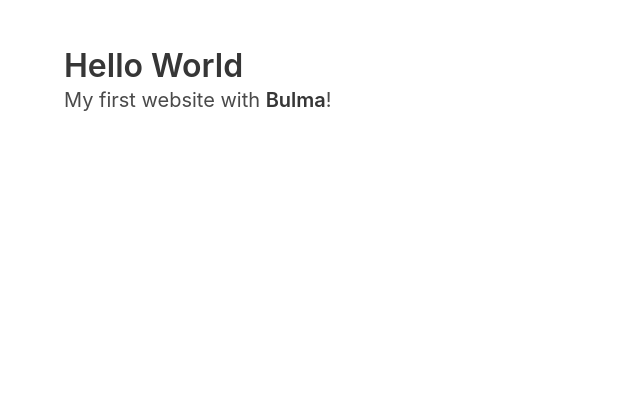
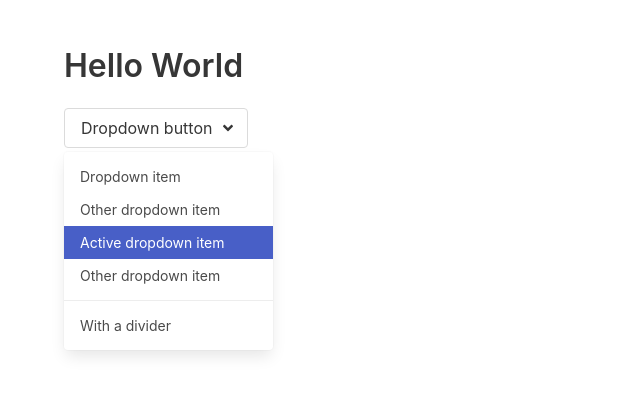
Before and after one commit to Ushinji/dropdonws_ui, a website: page js/index.html in a window 1280 px wide. Shown: the whole page, without its empty margins (0-640 px from the left). Drawn offline with nearby package versions, Linux system fonts and the light colour scheme.

Commit message:
DropwdownのHTML実装

```diff
--- a/js/index.html
+++ b/js/index.html
@@ -10,7 +10,36 @@
     <section class="section">
       <div class="container">
         <h1 class="title">Hello World</h1>
-        <p class="subtitle">My first website with <strong>Bulma</strong>!</p>
+        <div class="dropdown is-active">
+          <div class="dropdown-trigger">
+            <button class="button" aria-haspopup="true" aria-controls="dropdown-menu">
+              <span>Dropdown button</span>
+              <span class="icon is-small">
+                <i class="fas fa-angle-down" aria-hidden="true"></i>
+              </span>
+            </button>
+          </div>
+          <div class="dropdown-menu" id="dropdown-menu" role="menu">
+            <div class="dropdown-content">
+              <a href="#" class="dropdown-item">
+                Dropdown item
+              </a>
+              <a class="dropdown-item">
+                Other dropdown item
+              </a>
+              <a href="#" class="dropdown-item is-active">
+                Active dropdown item
+              </a>
+              <a href="#" class="dropdown-item">
+                Other dropdown item
+              </a>
+              <hr class="dropdown-divider">
+              <a href="#" class="dropdown-item">
+                With a divider
+              </a>
+            </div>
+          </div>
+        </div>
       </div>
     </section>
   </body>
```
